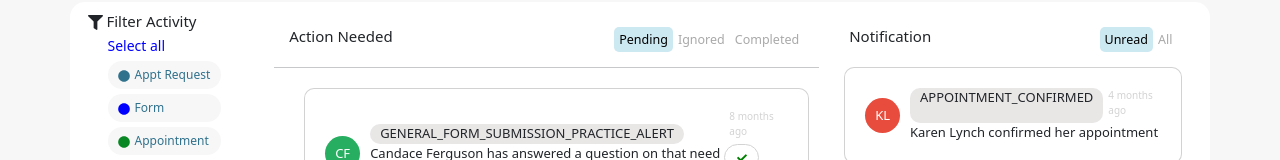
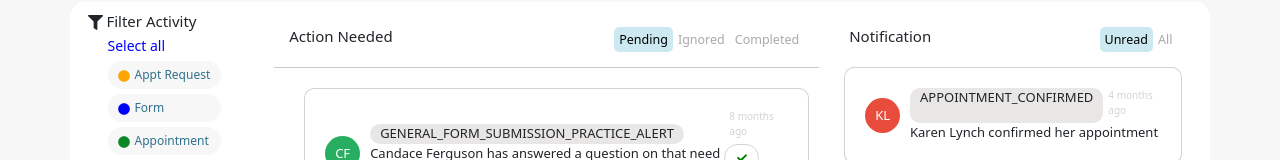
Before and after one commit to manavjha/PBNScreen-Manu, a React (Create React App) app: page / in a window 1280 px wide. Shown: the part 379-539 px from the top of the page. Built offline with nearby package versions, Linux system fonts and the light colour scheme.

Commit message:
Filter color

```diff
--- a/src/componets/Activity.js
+++ b/src/componets/Activity.js
@@ -17,7 +17,7 @@ export const Activity = ({ color, bgcolor }) => {
               <li className="mt-2 mb-2 w-75 listitem" style={{ backgroundColor: bgcolor }}>
 
                 <button type="button" className="btn-filter" style={{ color: color, backgroundColor: 'transparent' }}
-                ><FaCircle className={(item.text  ? `${item.text}-clr` : 'Orange')} />{item.text}</button></li>
+                ><FaCircle className={(item.text!=="Appt Request"  ? `${item.text}-clr` : "Orange")} />{item.text}</button></li>
             </div>)
           })
         }
```
